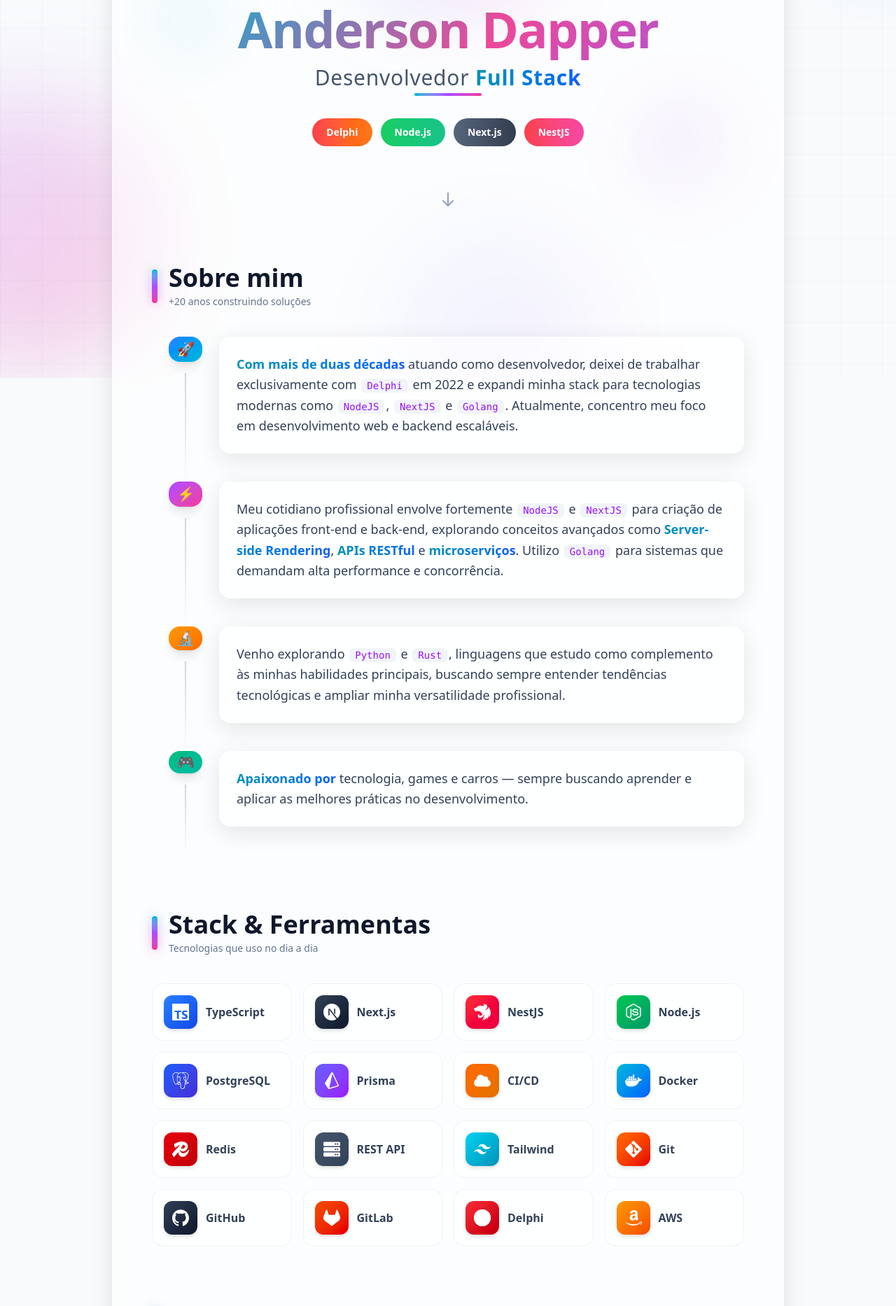
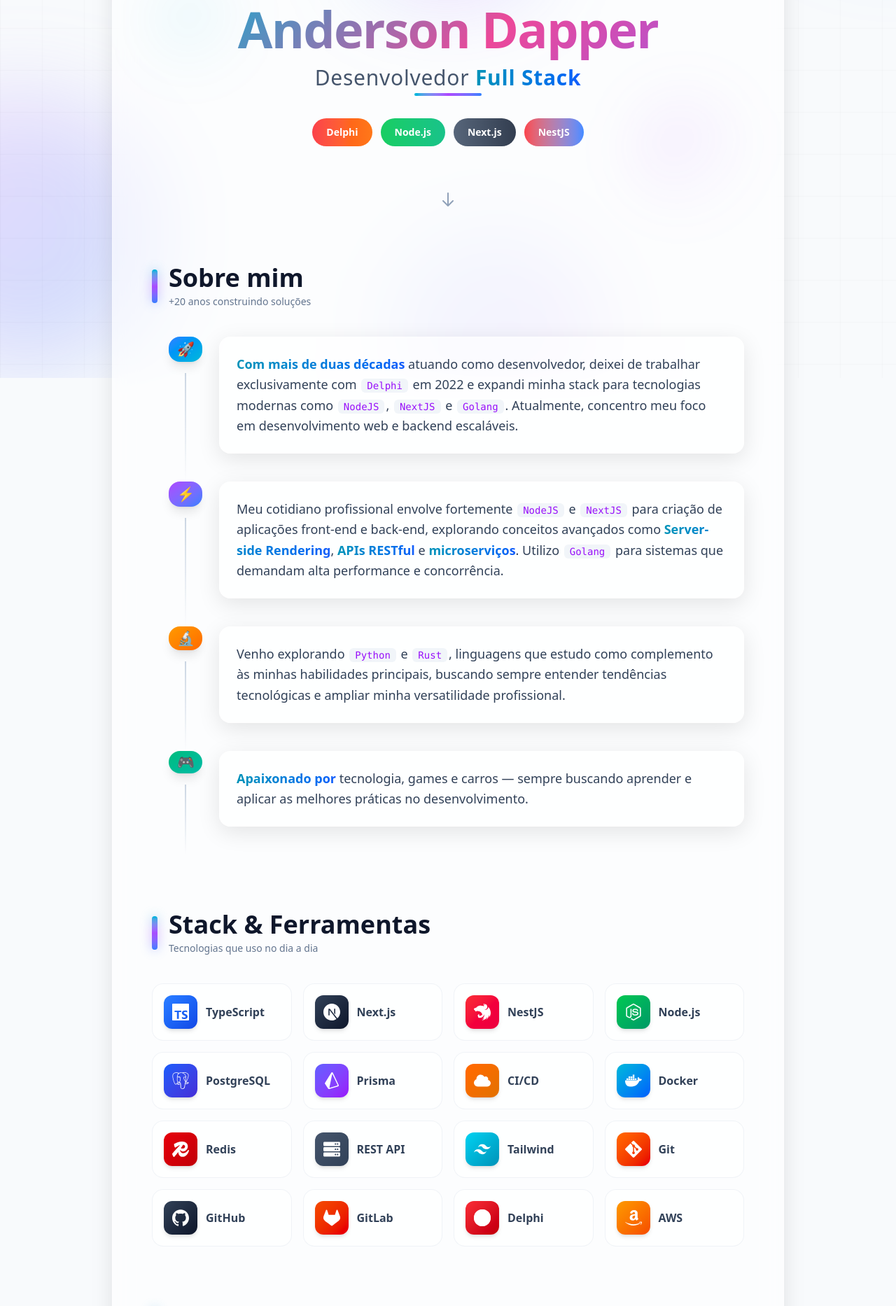
Before and after one commit to toppermitz/andersondapper, a Next.js app: page / in a window 1280 px wide. Shown: the part 260-2126 px from the top of the page at 70% size. Built offline with nearby package versions, Linux system fonts and the light colour scheme.

Commit message:
fix: remove rosa, mantém paleta azul/roxo/ciano

```diff
--- a/src/app/layout.tsx
+++ b/src/app/layout.tsx
@@ -24,7 +24,7 @@
             {/* Primary gradient blob */}
             <div className="absolute -top-40 -right-40 w-80 h-80 bg-gradient-to-br from-cyan-400/30 to-blue-500/30 dark:from-cyan-500/20 dark:to-blue-600/20 rounded-full blur-3xl blob" />
             {/* Secondary gradient blob */}
-            <div className="absolute top-1/2 -left-40 w-96 h-96 bg-gradient-to-br from-purple-400/25 to-pink-500/25 dark:from-purple-500/15 dark:to-pink-600/15 rounded-full blur-3xl blob float-delayed" />
+            <div className="absolute top-1/2 -left-40 w-96 h-96 bg-gradient-to-br from-purple-400/25 to-blue-500/25 dark:from-purple-500/15 dark:to-blue-600/15 rounded-full blur-3xl blob float-delayed" />
             {/* Tertiary accent blob */}
             <div className="absolute -bottom-20 right-1/3 w-72 h-72 bg-gradient-to-br from-blue-400/20 to-purple-500/20 dark:from-blue-500/10 dark:to-purple-600/10 rounded-full blur-3xl float" />
 
--- a/src/components/About.tsx
+++ b/src/components/About.tsx
@@ -56,8 +56,8 @@
       {/* Section header */}
       <div className="flex items-center gap-4 mb-10 animate-fade-in">
         <div className="relative">
-          <div className="w-2 h-12 bg-gradient-to-b from-cyan-500 via-purple-500 to-pink-500 rounded-full" />
-          <div className="absolute inset-0 w-2 h-12 bg-gradient-to-b from-cyan-500 via-purple-500 to-pink-500 rounded-full blur-sm opacity-50" />
+          <div className="w-2 h-12 bg-gradient-to-b from-cyan-500 via-purple-500 to-blue-500 rounded-full" />
+          <div className="absolute inset-0 w-2 h-12 bg-gradient-to-b from-cyan-500 via-purple-500 to-blue-500 rounded-full blur-sm opacity-50" />
         </div>
         <div>
           <h2 className="text-3xl sm:text-4xl font-bold text-slate-900 dark:text-slate-100">
@@ -82,7 +82,7 @@
 
         <TimelineItem
           icon="⚡"
-          color="bg-gradient-to-br from-purple-500 to-pink-500"
+          color="bg-gradient-to-br from-purple-500 to-blue-500"
           glowColor="bg-purple-500"
           delay="delay-200"
         >
--- a/src/components/CircularProfilePhoto.tsx
+++ b/src/components/CircularProfilePhoto.tsx
@@ -23,7 +23,7 @@
   alt,
   size = 'lg',
   showGradientRing = true,
-  gradientColors = 'from-blue-500 via-purple-500 to-pink-500',
+  gradientColors = 'from-blue-500 via-purple-500 to-blue-500',
   objectPosition = 'center 20%',
   className = ''
 }: CircularProfilePhotoProps) {
--- a/src/components/Contact.tsx
+++ b/src/components/Contact.tsx
@@ -107,8 +107,8 @@
       {/* Section header */}
       <div className="flex items-center gap-4 mb-10 animate-fade-in">
         <div className="relative">
-          <div className="w-2 h-12 bg-gradient-to-b from-cyan-500 via-purple-500 to-pink-500 rounded-full" />
-          <div className="absolute inset-0 w-2 h-12 bg-gradient-to-b from-cyan-500 via-purple-500 to-pink-500 rounded-full blur-sm opacity-50" />
+          <div className="w-2 h-12 bg-gradient-to-b from-cyan-500 via-purple-500 to-blue-500 rounded-full" />
+          <div className="absolute inset-0 w-2 h-12 bg-gradient-to-b from-cyan-500 via-purple-500 to-blue-500 rounded-full blur-sm opacity-50" />
         </div>
         <div>
           <h2 className="text-3xl sm:text-4xl font-bold text-slate-900 dark:text-slate-100">
--- a/src/components/Footer.tsx
+++ b/src/components/Footer.tsx
@@ -43,7 +43,7 @@
         </div>
 
         {/* Decorative gradient line */}
-        <div className="w-24 h-1 bg-gradient-to-r from-cyan-500 via-purple-500 to-pink-500 rounded-full opacity-60" />
+        <div className="w-24 h-1 bg-gradient-to-r from-cyan-500 via-purple-500 to-blue-500 rounded-full opacity-60" />
       </div>
     </footer>
   )
--- a/src/components/Header.tsx
+++ b/src/components/Header.tsx
@@ -7,7 +7,7 @@
     { name: 'Delphi', color: 'from-red-500 to-orange-500' },
     { name: 'Node.js', color: 'from-green-500 to-emerald-500' },
     { name: 'Next.js', color: 'from-slate-600 to-slate-800 dark:from-slate-300 dark:to-slate-500' },
-    { name: 'NestJS', color: 'from-red-500 to-pink-500' },
+    { name: 'NestJS', color: 'from-red-500 to-blue-500' },
   ]
 
   return (
@@ -22,7 +22,7 @@
 
         {/* Logo with glow effect */}
         <div className="relative mb-8 animate-fade-in">
-          <div className="absolute inset-0 bg-gradient-to-r from-cyan-500/20 via-purple-500/20 to-pink-500/20 blur-2xl rounded-full scale-150" />
+          <div className="absolute inset-0 bg-gradient-to-r from-cyan-500/20 via-purple-500/20 to-blue-500/20 blur-2xl rounded-full scale-150" />
           <div className="relative float">
             <Logo size="xl" />
           </div>
@@ -44,7 +44,7 @@
                 Full Stack
               </span>
             </p>
-            <div className="absolute -bottom-2 left-1/2 transform -translate-x-1/2 w-24 h-1 bg-gradient-to-r from-cyan-500 via-purple-500 to-pink-500 rounded-full" />
+            <div className="absolute -bottom-2 left-1/2 transform -translate-x-1/2 w-24 h-1 bg-gradient-to-r from-cyan-500 via-purple-500 to-blue-500 rounded-full" />
           </div>
         </div>
 
--- a/src/components/Stack.tsx
+++ b/src/components/Stack.tsx
@@ -49,8 +49,8 @@
       {/* Section header */}
       <div className="flex items-center gap-4 mb-10 animate-fade-in">
         <div className="relative">
-          <div className="w-2 h-12 bg-gradient-to-b from-cyan-500 via-purple-500 to-pink-500 rounded-full" />
-          <div className="absolute inset-0 w-2 h-12 bg-gradient-to-b from-cyan-500 via-purple-500 to-pink-500 rounded-full blur-sm opacity-50" />
+          <div className="w-2 h-12 bg-gradient-to-b from-cyan-500 via-purple-500 to-blue-500 rounded-full" />
+          <div className="absolute inset-0 w-2 h-12 bg-gradient-to-b from-cyan-500 via-purple-500 to-blue-500 rounded-full blur-sm opacity-50" />
         </div>
         <div>
           <h2 className="text-3xl sm:text-4xl font-bold text-slate-900 dark:text-slate-100">
```
